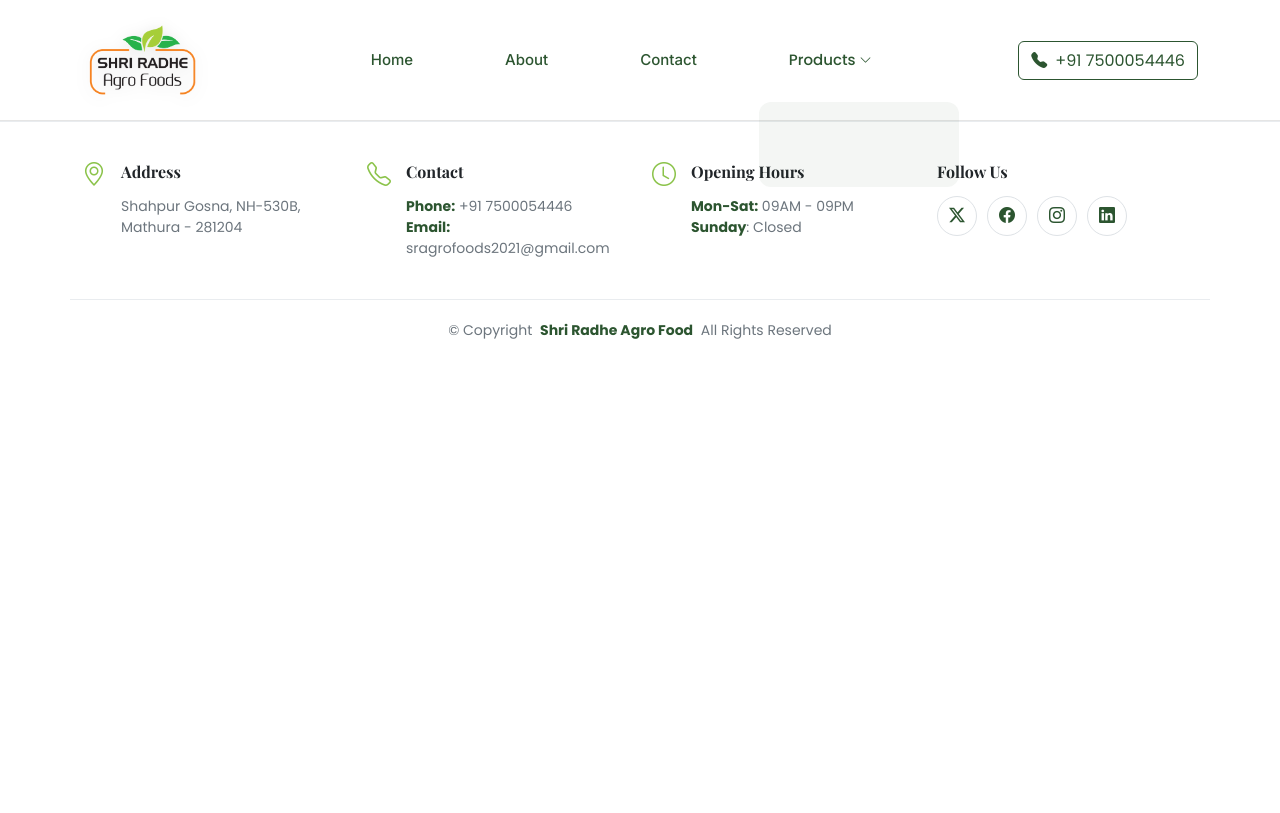
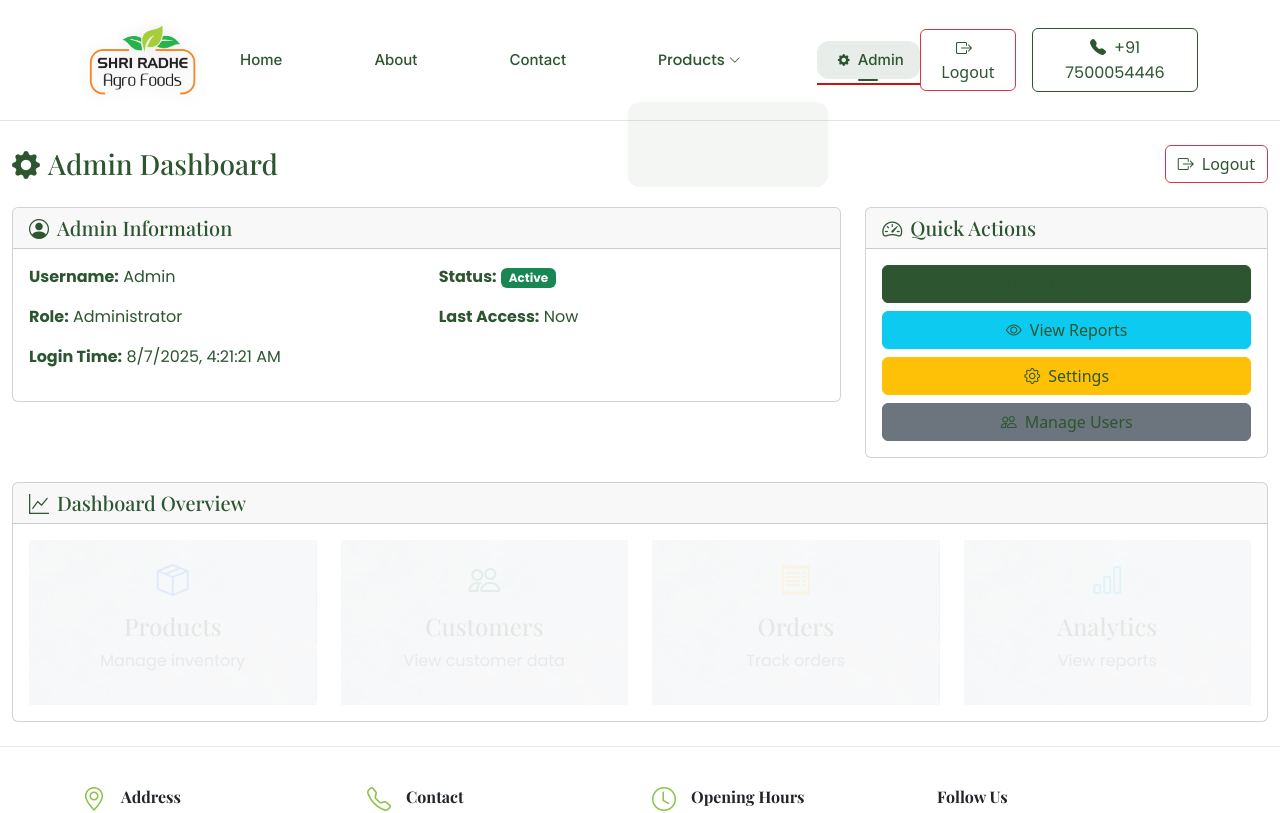
Before and after one commit to Abhishek2312Singh/shreeradheagrofoods, a React (Create React App) app: page /admin in a window 1280 px wide. Shown: the top 813 px of the page. Built offline with nearby package versions, Linux system fonts and the light colour scheme; sample sign-in values are in the browser's storage.

Commit message:
Added security

```diff
--- a/src/App.js
+++ b/src/App.js
@@ -19,7 +19,7 @@ import Product from './component/Product';
 import Products from './component/Products';
 import PotatoFlakes from './component/PotatoFlakes';
 import Milled from './component/Milled';
-// import Admin from './component/Admin';
+import AdminDashboard from './component/AdminDashboard';
 // import ProtectedRoute from './component/ProtectedRoute';
 import ValuesSection from './component/ValuesSection';
 import CTASection from './component/CTASection';
@@ -81,11 +81,9 @@ function App() {
           <React.Fragment>
              <Milled/>
           </React.Fragment>}></Route>
-        {/* <Route path='admin' element={
-          <ProtectedRoute>
-            <Admin/>
-          </ProtectedRoute>
-        }></Route> */}
+        <Route path='admin' element={
+          <AdminDashboard/>
+        }></Route>
       </Routes>
       <Footer/>
     </BrowserRouter>
--- a/src/assets/css/modern-ui.css
+++ b/src/assets/css/modern-ui.css
@@ -1773,9 +1773,7 @@ html {
   left: 0;
   right: 0;
   bottom: 0;
-  /* background: linear-gradient(135deg, rgba(0, 0, 0, 0.6) 0%, rgba(0, 0, 0, 0.4) 100%), url('../img/menu/menu-item-2.png'); */
-  background-size: cover;
-  background-position: center;
+  background: rgba(0, 0, 0, 0.6);
   display: flex;
   align-items: center;
   justify-content: center;
@@ -1811,11 +1809,13 @@ html {
 
 .login-header {
   display: flex;
-  justify-content: space-between;
+  justify-content: center;
   align-items: center;
   margin-bottom: 1.5rem;
   padding-bottom: 1rem;
   border-bottom: 1px solid var(--light-bg);
+  position: relative;
+  padding-right: 50px;
 }
 
 .login-header h4 {
@@ -1824,25 +1824,38 @@ html {
   font-weight: 600;
 }
 
-.btn-close {
-  background: none;
-  border: none;
-  font-size: 1.5rem;
+.login-close-btn {
+  background: #ffffff;
+  border: 2px solid #e0e0e0;
+  font-size: 24px;
+  font-weight: bold;
   cursor: pointer;
-  color: var(--text-light);
+  color: #333333;
   padding: 0;
-  width: 30px;
-  height: 30px;
+  width: 35px;
+  height: 35px;
   display: flex;
   align-items: center;
   justify-content: center;
-  border-radius: 50%;
-  transition: var(--transition);
-}
-
-.btn-close:hover {
-  background: var(--light-bg);
-  color: var(--text-dark);
+  border-radius: 4px;
+  transition: all 0.2s ease;
+  box-shadow: 0 2px 4px rgba(0, 0, 0, 0.1);
+  position: absolute;
+  top: 15px;
+  right: 15px;
+  z-index: 10;
+}
+
+.login-close-btn:hover {
+  background: #f5f5f5;
+  color: #000000;
+  border-color: #cccccc;
+  transform: scale(1.05);
+  box-shadow: 0 4px 8px rgba(0, 0, 0, 0.15);
+}
+
+.login-close-btn:active {
+  transform: scale(0.95);
 }
 
 .login-form .form-label {
--- /dev/null
+++ b/src/component/AdminDashboard.js
@@ -0,0 +1,174 @@
+import React, { useState, useEffect } from 'react'
+import { useNavigate } from 'react-router-dom'
+
+function AdminDashboard() {
+  const [loading, setLoading] = useState(true)
+  const navigate = useNavigate()
+
+  useEffect(() => {
+    console.log('AdminDashboard mounted')
+    // Check if user is logged in
+    const token = localStorage.getItem('authToken')
+    const isLoggedIn = localStorage.getItem('isLoggedIn')
+
+    console.log('Token:', token)
+    console.log('IsLoggedIn:', isLoggedIn)
+
+    if (!token || !isLoggedIn) {
+      console.log('No token or not logged in, redirecting to home')
+      navigate('/')
+      return
+    }
+
+    console.log('User is authenticated, showing dashboard')
+    // Set loading to false since we don't need to fetch user data
+    setLoading(false)
+  }, [navigate])
+
+
+  const handleLogout = () => {
+    localStorage.removeItem('isLoggedIn')
+    localStorage.removeItem('authToken')
+    navigate('/')
+  }
+
+  if (loading) {
+    return (
+      <div className="d-flex justify-content-center align-items-center" style={{ minHeight: '100vh' }}>
+        <div className="text-center">
+          <div className="spinner-border text-primary" role="status">
+            <span className="visually-hidden">Loading...</span>
+          </div>
+          <p className="mt-3">Loading admin dashboard...</p>
+          <p className="mt-2 text-muted">Checking authentication...</p>
+        </div>
+      </div>
+    )
+  }
+
+  return (
+    <div className="container-fluid py-4">
+      <div className="row">
+        <div className="col-12">
+          <div className="d-flex justify-content-between align-items-center mb-4">
+            <h1 className="h3 mb-0">
+              <i className="bi bi-gear-fill me-2"></i>
+              Admin Dashboard
+            </h1>
+            <button
+              className="btn btn-outline-danger"
+              onClick={handleLogout}
+            >
+              <i className="bi bi-box-arrow-right me-2"></i>
+              Logout
+            </button>
+          </div>
+        </div>
+      </div>
+
+      <div className="row">
+        <div className="col-md-8">
+          <div className="card">
+            <div className="card-header">
+              <h5 className="card-title mb-0">
+                <i className="bi bi-person-circle me-2"></i>
+                Admin Information
+              </h5>
+            </div>
+            <div className="card-body">
+              <div className="row">
+                <div className="col-md-6">
+                  <p><strong>Username:</strong> Admin</p>
+                  <p><strong>Role:</strong> Administrator</p>
+                  <p><strong>Login Time:</strong> {new Date().toLocaleString()}</p>
+                </div>
+                <div className="col-md-6">
+                  <p><strong>Status:</strong> <span className="badge bg-success">Active</span></p>
+                  <p><strong>Last Access:</strong> Now</p>
+                </div>
+              </div>
+            </div>
+          </div>
+        </div>
+
+        <div className="col-md-4">
+          <div className="card">
+            <div className="card-header">
+              <h5 className="card-title mb-0">
+                <i className="bi bi-speedometer2 me-2"></i>
+                Quick Actions
+              </h5>
+            </div>
+            <div className="card-body">
+              <div className="d-grid gap-2">
+                <button className="btn btn-primary">
+                  <i className="bi bi-plus-circle me-2"></i>
+                  Add New Item
+                </button>
+                <button className="btn btn-info">
+                  <i className="bi bi-eye me-2"></i>
+                  View Reports
+                </button>
+                <button className="btn btn-warning">
+                  <i className="bi bi-gear me-2"></i>
+                  Settings
+                </button>
+                <button className="btn btn-secondary">
+                  <i className="bi bi-people me-2"></i>
+                  Manage Users
+                </button>
+              </div>
+            </div>
+          </div>
+        </div>
+      </div>
+
+      <div className="row mt-4">
+        <div className="col-12">
+          <div className="card">
+            <div className="card-header">
+              <h5 className="card-title mb-0">
+                <i className="bi bi-graph-up me-2"></i>
+                Dashboard Overview
+              </h5>
+            </div>
+            <div className="card-body">
+              <div className="row">
+                <div className="col-md-3">
+                  <div className="text-center p-3 bg-light rounded">
+                    <i className="bi bi-box-seam text-primary" style={{ fontSize: '2rem' }}></i>
+                    <h4 className="mt-2">Products</h4>
+                    <p className="text-muted">Manage inventory</p>
+                  </div>
+                </div>
+                <div className="col-md-3">
+                  <div className="text-center p-3 bg-light rounded">
+                    <i className="bi bi-people text-success" style={{ fontSize: '2rem' }}></i>
+                    <h4 className="mt-2">Customers</h4>
+                    <p className="text-muted">View customer data</p>
+                  </div>
+                </div>
+                <div className="col-md-3">
+                  <div className="text-center p-3 bg-light rounded">
+                    <i className="bi bi-receipt text-warning" style={{ fontSize: '2rem' }}></i>
+                    <h4 className="mt-2">Orders</h4>
+                    <p className="text-muted">Track orders</p>
+                  </div>
+                </div>
+                <div className="col-md-3">
+                  <div className="text-center p-3 bg-light rounded">
+                    <i className="bi bi-bar-chart text-info" style={{ fontSize: '2rem' }}></i>
+                    <h4 className="mt-2">Analytics</h4>
+                    <p className="text-muted">View reports</p>
+                  </div>
+                </div>
+              </div>
+            </div>
+          </div>
+        </div>
+      </div>
+    </div>
+  )
+}
+
+export default AdminDashboard
--- a/src/component/Contact.js
+++ b/src/component/Contact.js
@@ -79,7 +79,8 @@ function Contact() {
       message,
     };
     try{
-      const response = await fetch("https://api.shriradheagrofoods.com/",{
+      // const response = await fetch("https://api.shriradheagrofoods.com/",{
+      const response = await fetch("http://localhost:80/add",{
         method: "Post",
         headers: {
           "Content-type" : "application/json",
--- a/src/component/Header.js
+++ b/src/component/Header.js
@@ -11,6 +11,9 @@ function Header(props) {
   const [isLoggedIn, setIsLoggedIn] = useState(false)
   const [showLoginForm, setShowLoginForm] = useState(false)
   const [loginCredentials, setLoginCredentials] = useState({ username: '', password: '' })
+  const [isLoggingIn, setIsLoggingIn] = useState(false)
+  const [authToken, setAuthToken] = useState(null)
+  const [loginError, setLoginError] = useState('')
   const [openDropdown, setOpenDropdown] = useState(null)
 
   document.title = props.title
@@ -49,22 +52,73 @@ function Header(props) {
     setOpenDropdown(null)
   }
 
-  const handleLogin = (e) => {
+  // Function to send login credentials to server for validation
+  const handleLogin = async (e) => {
     e.preventDefault()
-    // Simple login check - in production, this should be proper authentication
-    if (loginCredentials.username === 'admin' && loginCredentials.password === 'admin123') {
+
+    // Clear previous error
+    setLoginError('')
+
+    // Prevent multiple login attempts
+    if (isLoggingIn) {
+      return
+    }
+
+    setIsLoggingIn(true)
+
+    try {
+      // Send credentials to server for validation
+      const response = await fetch('http://localhost:80/authenticate', {
+        method: 'POST',
+        headers: {
+          'Content-Type': 'application/json',
+        },
+        body: JSON.stringify({
+          username: loginCredentials.username,
+          password: loginCredentials.password
+        })
+      })
+
+      if (response.ok) {
+        const token = await response.text()
+        console.log('Received token:', token)
+
+        // If server returns a token string, log the user in
+        if (token && token.trim() !== '') {
+          // Store the JWT token
+          setAuthToken(token)
+          localStorage.setItem('authToken', token)
+          localStorage.setItem('isLoggedIn', 'true')
+
           setIsLoggedIn(true)
           setShowLoginForm(false)
           setLoginCredentials({ username: '', password: '' })
-      localStorage.setItem('isLoggedIn', 'true')
+          setLoginError('')
+
+          // Redirect to admin dashboard
+          window.location.href = '/admin'
         } else {
-      alert('Invalid credentials. Use: admin / admin123')
+          // Show error if no token received
+          setLoginError('Invalid credentials. Please try again.')
+        }
+      } else {
+        // Handle HTTP error responses
+        const errorText = await response.text().catch(() => '')
+        setLoginError(errorText || `Login failed (${response.status})`)
+      }
+    } catch (error) {
+      console.error('Login error:', error)
+      setLoginError('Network error. Please check your connection and try again.')
+    } finally {
+      setIsLoggingIn(false)
     }
   }
 
   const handleLogout = () => {
     setIsLoggedIn(false)
+    setAuthToken(null)
     localStorage.removeItem('isLoggedIn')
+    localStorage.removeItem('authToken')
     // Force redirect to home if currently on admin page
     if (window.location.pathname === '/admin') {
       window.location.href = '/'
@@ -81,8 +135,10 @@ function Header(props) {
   // Check if user is logged in on component mount
   useEffect(() => {
     const loginStatus = localStorage.getItem('isLoggedIn')
-    if (loginStatus === 'true') {
+    const storedToken = localStorage.getItem('authToken')
+    if (loginStatus === 'true' && storedToken) {
       setIsLoggedIn(true)
+      setAuthToken(storedToken)
     }
   }, [])
 
@@ -218,7 +274,7 @@ function Header(props) {
                 </ul>
               </li>
 
-              {/* {isLoggedIn && (
+              {isLoggedIn && (
                 <li>
                   <Link
                     to="admin"
@@ -229,15 +285,18 @@ function Header(props) {
                     Admin
                   </Link>
                 </li>
-              )} */}
+              )}
             </ul>
           </nav>
 
           <div className="d-flex align-items-center gap-3">
-            {/* {!isLoggedIn ? (
+            {!isLoggedIn ? (
               <button
                 className="btn btn-primary modern-btn-primary"
-                onClick={() => setShowLoginForm(!showLoginForm)}
+                onClick={() => {
+                  setShowLoginForm(!showLoginForm)
+                  setLoginError('')
+                }}
               >
                 <i className="bi bi-person-circle me-2"></i>
                 Login
@@ -250,7 +309,7 @@ function Header(props) {
                 <i className="bi bi-box-arrow-right me-2"></i>
                 Logout
               </button>
-            )} */}
+            )}
             <a className="btn btn-outline-primary modern-btn-outline" href="tel:+917500054446">
               <i className="bi bi-telephone-fill me-2"></i>
               <span className="d-none d-sm-inline">+91 7500054446</span>
@@ -274,17 +333,27 @@ function Header(props) {
       </header>
 
       {/* Login Form Modal */}
-      {/* {showLoginForm && (
+      {showLoginForm && (
         <div className="login-overlay" onClick={() => setShowLoginForm(false)}>
           <div className="login-form" onClick={(e) => e.stopPropagation()}>
             <div className="login-header">
               <h4>Admin Login</h4>
               <button
-                className="btn-close"
+                className="login-close-btn"
                 onClick={() => setShowLoginForm(false)}
-              ></button>
+                type="button"
+                aria-label="Close login form"
+              >
+                ×
+              </button>
             </div>
             <form onSubmit={handleLogin}>
+              {loginError && (
+                <div className="alert alert-danger mb-3" role="alert">
+                  <i className="bi bi-exclamation-triangle me-2"></i>
+                  {loginError}
+                </div>
+              )}
               <div className="mb-3">
                 <label htmlFor="username" className="form-label">Username</label>
                 <input
@@ -294,6 +363,7 @@ function Header(props) {
                   value={loginCredentials.username}
                   onChange={(e) => setLoginCredentials({...loginCredentials, username: e.target.value})}
                   required
+                  disabled={isLoggingIn}
                 />
               </div>
               <div className="mb-3">
@@ -305,24 +375,32 @@ function Header(props) {
                   value={loginCredentials.password}
                   onChange={(e) => setLoginCredentials({...loginCredentials, password: e.target.value})}
                   required
+                  disabled={isLoggingIn}
                 />
               </div>
               <div className="d-grid">
-                <button type="submit" className="btn btn-primary modern-login-btn">
+                <button
+                  type="submit"
+                  className="btn btn-primary modern-login-btn"
+                  disabled={isLoggingIn}
+                >
+                  {isLoggingIn ? (
+                    <>
+                      <i className="bi bi-arrow-clockwise me-2"></i>
+                      Logging in...
+                    </>
+                  ) : (
+                    <>
                       <i className="bi bi-box-arrow-in-right me-2"></i>
                       Login
+                    </>
+                  )}
                 </button>
               </div>
             </form>
-            <div className="login-help mt-3">
-              <small className="text-muted">
-                <i className="bi bi-info-circle me-1"></i>
-                Use: admin / admin123
-              </small>
           </div>
         </div>
-        </div>
-      )} */}
+      )}
     </>
   )
 }
--- a/src/component/PotatoToFlakes.js
+++ b/src/component/PotatoToFlakes.js
@@ -32,7 +32,7 @@ function PotatoToFlakes() {
                 <div className="process-icon mb-3">
                   <div className="bg-info text-white rounded-circle d-inline-flex align-items-center justify-content-center" style={{width: '80px', height: '80px'}}>
                     {/* <i className="bi bi-factory text-white fs-1"></i> */}
-                    <i class="fa-solid fa-industry" style={{fontSize:"35px"}}></i>
+                    <i className="fa-solid fa-industry" style={{fontSize:"35px"}}></i>
                   </div>
                 </div>
                 <h5 className="fw-bold mb-2">Food Industry</h5>
@@ -47,7 +47,7 @@ function PotatoToFlakes() {
                 <div className="process-icon mb-3">
                   <div className="bg-success text-white rounded-circle d-inline-flex align-items-center justify-content-center" style={{width: '80px', height: '80px'}}>
                     {/* <i className="bi bi-droplet text-white fs-1"></i> */}
-                    <i class="fa-solid fa-utensils" style={{fontSize:"35px"}}></i>
+                    <i className="fa-solid fa-utensils" style={{fontSize:"35px"}}></i>
                   </div>
                 </div>
                 <h5 className="fw-bold mb-2">Everyday Cooking</h5>
@@ -62,7 +62,7 @@ function PotatoToFlakes() {
                 <div className="process-icon mb-3">
                   <div className="bg-warning text-white rounded-circle d-inline-flex align-items-center justify-content-center" style={{width: '80px', height: '80px'}}>
                     {/* <i className="bi bi-fire text-white fs-1"></i> */}
-                    <i class="fa-solid fa-cookie-bite" style={{fontSize:"35px"}}></i>
+                    <i className="fa-solid fa-cookie-bite" style={{fontSize:"35px"}}></i>
                   </div>
                 </div>
                 <h5 className="fw-bold mb-2">Baking & Snacks</h5>
@@ -77,7 +77,7 @@ function PotatoToFlakes() {
                 <div className="process-icon mb-3">
                   <div className="bg-info text-white rounded-circle d-inline-flex align-items-center justify-content-center" style={{width: '80px', height: '80px'}}>
                     {/* <i className="bi bi-box text-white fs-1"></i> */}
-                    <i class="fa-solid fa-paw" style={{fontSize:"35px"}}></i>
+                    <i className="fa-solid fa-paw" style={{fontSize:"35px"}}></i>
                   </div>
                 </div>
                 <h5 className="fw-bold mb-2">Beyond the Kitchen</h5>
```
Also changed, not shown: 98 other files (tests, documents, lock files or other folders). Lines whose indentation alone changed are shown as unchanged.
